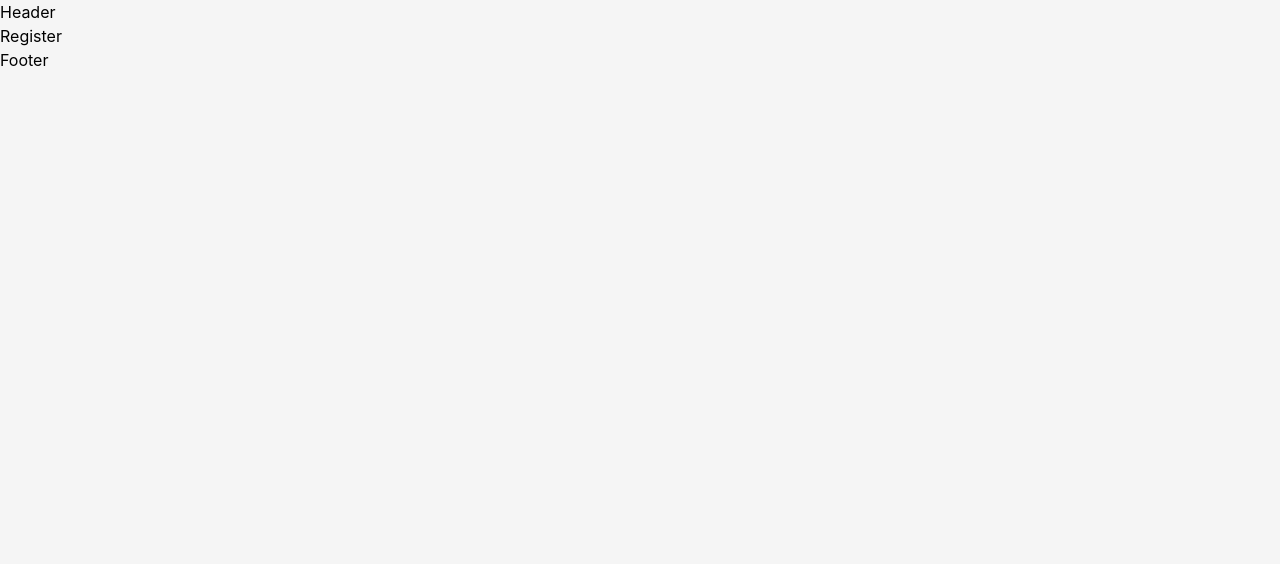
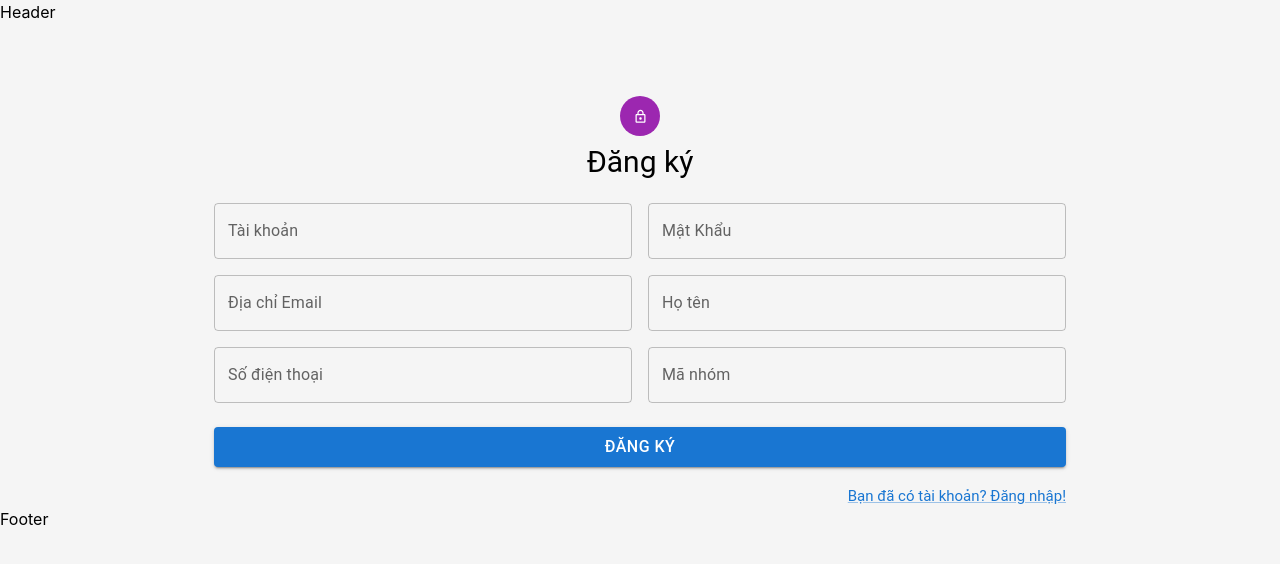
Before and after one commit to thienminhkl/elearn-cap, a React (Vite) app: page /register in a window 1280 px wide. Shown: the top 564 px of the page. Built offline with nearby package versions, Linux system fonts and the light colour scheme.

Commit message:
feature: Register Page

```diff
--- a/index.html
+++ b/index.html
@@ -4,7 +4,7 @@
     <meta charset="UTF-8" />
     <link rel="icon" type="image/svg+xml" href="/vite.svg" />
     <meta name="viewport" content="width=device-width, initial-scale=1.0" />
-    <title>Vite + React + TS</title>
+    <title>Elearning</title>
   </head>
   <body>
     <div id="root"></div>
--- /dev/null
+++ b/src/components/Register/RegisterForm.tsx
@@ -0,0 +1,214 @@
+import * as Yup from 'yup';
+//axios
+import axios from 'axios';
+//react
+import { useNavigate } from 'react-router-dom';
+//@mui
+import LockOutlinedIcon from '@mui/icons-material/LockOutlined';
+import {
+  Avatar,
+  Box,
+  Button,
+  Container,
+  Grid,
+  Link,
+  TextField,
+  ThemeProvider,
+  Typography,
+  createTheme,
+} from '@mui/material';
+//const
+import { CYBER_TOKEN } from '~/const/const';
+//formik
+import { useFormik } from 'formik';
+//---------------------------------------------------------------------
+
+const defaultTheme = createTheme({
+  components: {
+    MuiTextField: {
+      styleOverrides: {
+        root: {
+          '& .MuiInputBase-root, & .MuiInputLabel-root, & .MuiFormHelperText-root.Mui-error':
+            {
+              fontSize: '1.6rem',
+            },
+        },
+      },
+    },
+  },
+});
+
+const defaultValue = {
+  taiKhoan: '',
+  matKhau: '',
+  hoTen: '',
+  soDT: '',
+  maNhom: '',
+  email: '',
+  submit: null,
+};
+
+const registerSchema = Yup.object({
+  email: Yup.string().email('email không hợp lệ').required('Hãy điền Email'),
+  hoTen: Yup.string().required('Hãy điền Họ tên'),
+  matKhau: Yup.string()
+    .min(8, 'Mật khẩu ít nhất 8 ký tự')
+    .required('Hãy điền Mật khẩu'),
+  taiKhoan: Yup.string()
+    .min(6, 'Tài khoản ít nhất 6 ký tự')
+    .required('Hãy điền Tài khoản'),
+  soDT: Yup.string().required('Hãy điền Số điện thoại'),
+  maNhom: Yup.string().required('Hãy điền Mã nhóm'),
+});
+//---------------------------------------------------------------------
+
+function RegisterForm() {
+  const navigate = useNavigate();
+
+  const formik = useFormik({
+    initialValues: defaultValue,
+    validationSchema: registerSchema,
+    onSubmit: async (values, helpers) => {
+      try {
+        const resp = await axios({
+          url: 'https://elearningnew.cybersoft.edu.vn/api/QuanLyNguoiDung/DangKy',
+          method: 'post',
+          data: {
+            email: values.email,
+            hoTen: values.hoTen,
+            matKhau: values.matKhau,
+            taiKhoan: values.taiKhoan,
+            soDT: values.soDT,
+            maNhom: values.maNhom,
+          },
+          headers: { TokenCybersoft: ` ${CYBER_TOKEN}` },
+        });
+        console.log(resp);
+
+        navigate('/login');
+      } catch (err: any) {
+        helpers.setStatus({ success: false });
+        helpers.setErrors({ submit: err.response.data });
+        helpers.setSubmitting(false);
+      }
+    },
+  });
+
+  return (
+    <ThemeProvider theme={defaultTheme}>
+      <Container maxWidth="md">
+        <Box
+          sx={{
+            marginTop: 8,
+            display: 'flex',
+            flexDirection: 'column',
+            alignItems: 'center',
+          }}
+        >
+          <Avatar sx={{ m: 1, bgcolor: 'secondary.main' }}>
+            <LockOutlinedIcon />
+          </Avatar>
+          <Typography component="h1" variant="h3">
+            Đăng ký
+          </Typography>
+          <Box
+            component="form"
+            noValidate
+            sx={{ mt: 3 }}
+            onSubmit={formik.handleSubmit}
+          >
+            <Grid container spacing={2}>
+              <Grid item xs={12} sm={6}>
+                {/* TODO: RHFTextField */}
+                <TextField
+                  {...formik.getFieldProps('taiKhoan')}
+                  error={!!(formik.touched.taiKhoan && formik.errors.taiKhoan)}
+                  helperText={formik.touched.taiKhoan && formik.errors.taiKhoan}
+                  label="Tài khoản"
+                  name="taiKhoan"
+                  fullWidth
+                />
+              </Grid>
+              <Grid item xs={12} sm={6}>
+                <TextField
+                  {...formik.getFieldProps('matKhau')}
+                  error={!!(formik.touched.matKhau && formik.errors.matKhau)}
+                  helperText={formik.touched.matKhau && formik.errors.matKhau}
+                  label="Mật Khẩu"
+                  name="matKhau"
+                  type="password"
+                  fullWidth
+                  autoComplete="off"
+                />
+              </Grid>
+              <Grid item xs={12} sm={6}>
+                <TextField
+                  {...formik.getFieldProps('email')}
+                  error={!!(formik.touched.email && formik.errors.email)}
+                  helperText={formik.touched.email && formik.errors.email}
+                  label="Địa chỉ Email"
+                  name="email"
+                  type="email"
+                  fullWidth
+                />
+              </Grid>
+              <Grid item xs={12} sm={6}>
+                <TextField
+                  {...formik.getFieldProps('hoTen')}
+                  error={!!(formik.touched.hoTen && formik.errors.hoTen)}
+                  helperText={formik.touched.hoTen && formik.errors.hoTen}
+                  label="Họ tên"
+                  name="hoTen"
+                  fullWidth
+                />
+              </Grid>
+              <Grid item xs={12} sm={6}>
+                <TextField
+                  {...formik.getFieldProps('soDT')}
+                  error={!!(formik.touched.soDT && formik.errors.soDT)}
+                  helperText={formik.touched.soDT && formik.errors.soDT}
+                  label="Số điện thoại"
+                  name="soDT"
+                  type="number"
+                  fullWidth
+                />
+              </Grid>
+              <Grid item xs={12} sm={6}>
+                <TextField
+                  {...formik.getFieldProps('maNhom')}
+                  error={!!(formik.touched.maNhom && formik.errors.maNhom)}
+                  helperText={formik.touched.maNhom && formik.errors.maNhom}
+                  label="Mã nhóm"
+                  name="maNhom"
+                  fullWidth
+                />
+              </Grid>
+              {formik.errors.submit && (
+                <Typography color="error" sx={{ mt: 3 }} variant="body2">
+                  {formik.errors.submit}
+                </Typography>
+              )}
+            </Grid>
+            <Button
+              type="submit"
+              fullWidth
+              variant="contained"
+              sx={{ mt: 3, mb: 2, fontSize: '1.6rem' }}
+            >
+              Đăng ký
+            </Button>
+            <Grid container justifyContent="flex-end">
+              <Grid item>
+                <Link href="/login" variant="h5">
+                  Bạn đã có tài khoản? Đăng nhập!
+                </Link>
+              </Grid>
+            </Grid>
+          </Box>
+        </Box>
+      </Container>
+    </ThemeProvider>
+  );
+}
+
+export default RegisterForm;
--- /dev/null
+++ b/src/const/const.ts
@@ -0,0 +1,3 @@
+export const CYBER_TOKEN = "eyJhbGciOiJIUzI1NiIsInR5cCI6IkpXVCJ9.eyJ0ZW5Mb3AiOiJCb290Y2FtcCDEkMOgIE7hurVuZyAwNyIsIkhldEhhblN0cmluZyI6IjA0LzExLzIwMjMiLCJIZXRIYW5UaW1lIjoiMTY5OTA1NjAwMDAwMCIsIm5iZiI6MTY2OTQ4MjAwMCwiZXhwIjoxNjk5MjAzNjAwfQ.z53DwWShTQ-NYmv_cyVwxzyaarjOV3xiMrElt3gwl8M"
+export const ACCESS_TOKEN = 'accessToken';
+export const BASE_URL ='';
--- a/src/pages/Register/Register.tsx
+++ b/src/pages/Register/Register.tsx
@@ -1,9 +1,14 @@
+import RegisterForm from '~/components/Register/RegisterForm';
 import './Register.scss';
 
 //---------------------------------------------------------------------
 
 function Register() {
-  return <div>Register</div>;
+  return (
+    <div>
+      <RegisterForm />
+    </div>
+  );
 }
 
 export default Register;
```
Also changed, not shown: package.json (+8 -2 lines), src/components/Copyright/Copyright.tsx (added, +17 -0 lines), 1 other file (tests, documents, lock files or other folders).
